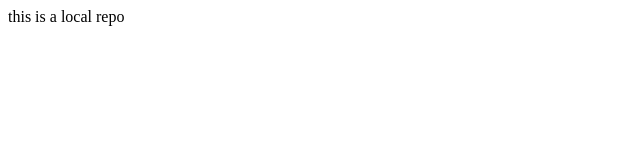
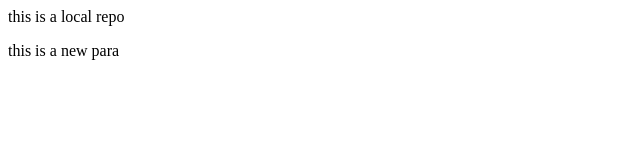
Before and after one commit to vikas494/local_repo, a plain HTML site: page index.html in a window 1280 px wide. Shown: the full height of the page, 0-640 px from the left. Drawn offline with Linux system fonts and the light colour scheme.

Commit message:
added new para

```diff
--- a/index.html
+++ b/index.html
@@ -1 +1,2 @@
 <p> this is a local repo</p>
+<p> this is a new para</p>
```
